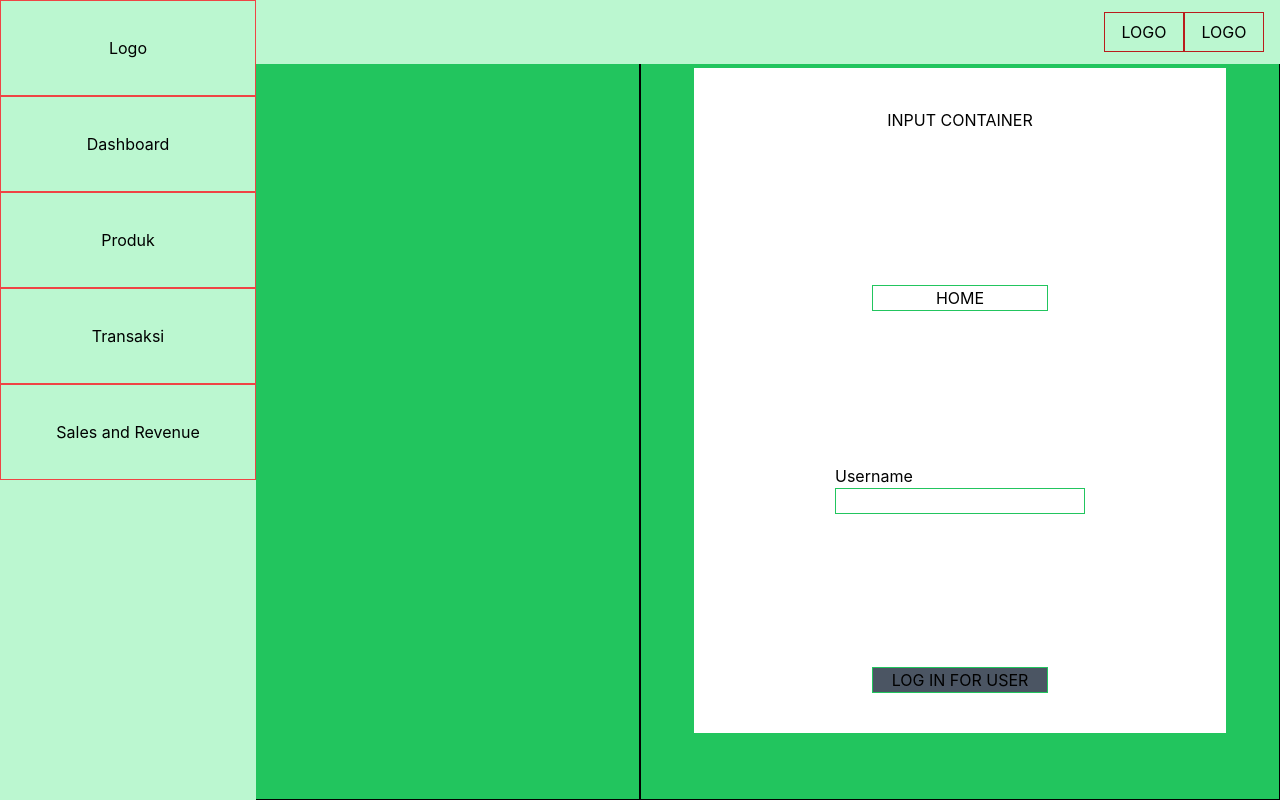
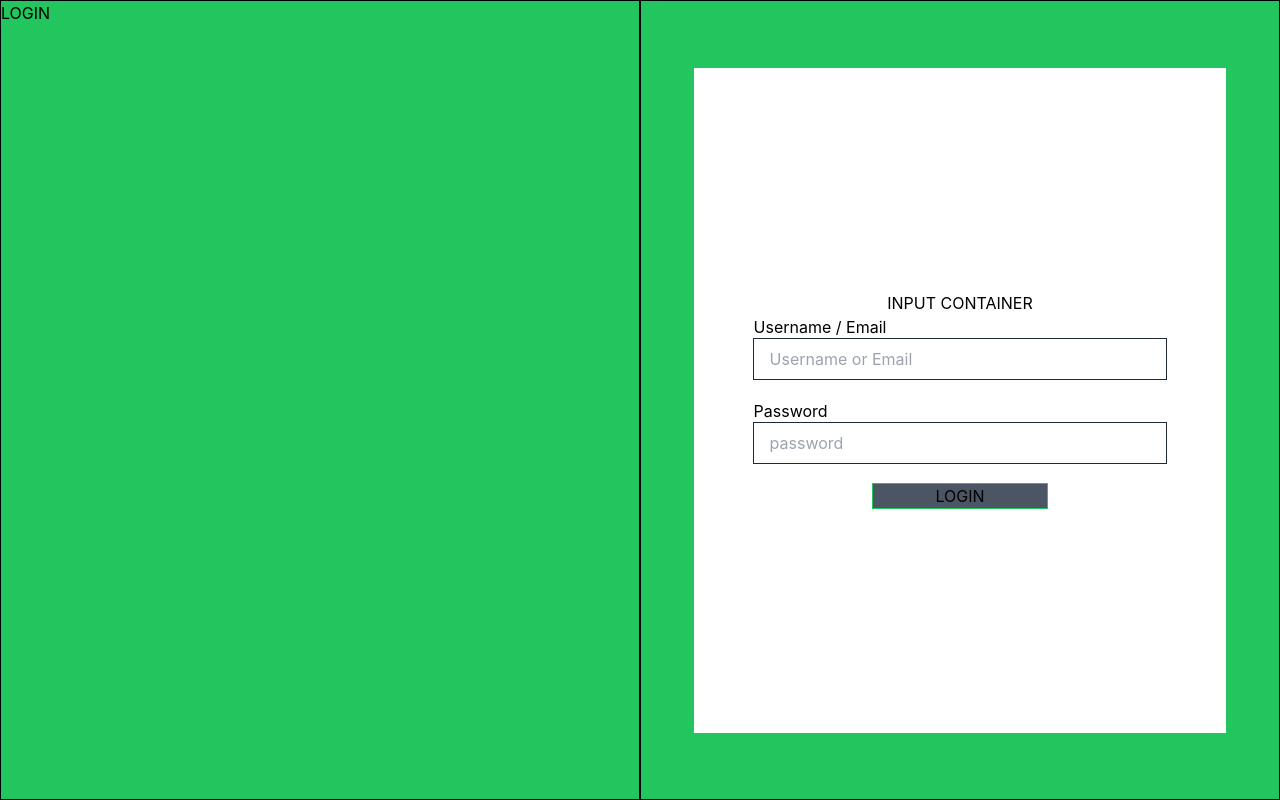
Before and after one commit to rianafrianto/jcwd-ls01-02-fe, a React (Create React App) app: page /login in a window 1280 px wide. Built offline with nearby package versions, Linux system fonts and the light colour scheme.

Commit message:
Rian_Login_Done

```diff
--- a/src/App.js
+++ b/src/App.js
@@ -41,8 +41,8 @@ function App() {
       location.pathname === "/register" ? null : (
         <Navbar />
       )}
-      {location.pathname === "/loginadmin" ? null : <NavbarAdmin />}
-      {location.pathname === "/loginadmin" ? null : <LeftbarAdmin />}
+      {/* {location.pathname === "/loginadmin" ? null : <NavbarAdmin />}
+      {location.pathname === "/loginadmin" ? null : <LeftbarAdmin />} */}
 
       <Routes>
         <Route path="/register" element={<SignUp />} />
--- a/src/Component/AuthProvider.jsx
+++ b/src/Component/AuthProvider.jsx
@@ -21,6 +21,7 @@ function AuthProvider({ children }) {
             authorization: token,
           },
         });
+        // console.log(res.data);
         dispatch({ type: "LOGIN", payload: res.data });
       }
     } catch (error) {
--- a/src/Pages/LogIn.jsx
+++ b/src/Pages/LogIn.jsx
@@ -2,56 +2,172 @@ import React, { useState } from "react";
 import { useNavigate } from "react-router-dom";
 import { useDispatch } from "react-redux";
 import { toast } from "react-toastify";
+import { Form, Formik } from "formik";
+import * as Yup from "yup";
+import axios from "axios";
+import API_URL from "../Helpers/API_URL";
+import Cookies from "js-cookie";
+
 function LogIn() {
   const navigate = useNavigate();
   const dispatch = useDispatch();
-  const [username, setUsername] = useState("");
-  const loginFunction = async () => {
+  const [changed, setChanged] = useState(false);
+
+  // let message = [];
+  // if (error_mes) {
+  //   message = error_mes.split(",");
+  // }
+
+  const initialValues = {
+    personId: "",
+    password: "",
+  };
+  const containSpaces = (string) => / /g.test(string);
+  const validationSchema = Yup.object({
+    personId: Yup.string()
+      .required("Username/Email is required!")
+      .test(
+        "Must not contain a space",
+        "Must not contain a space",
+        (value) => !containSpaces(value)
+      ),
+    password: Yup.string().required("Password is required!"),
+  });
+
+  const onSubmit = async (values, onSubmit) => {
     try {
-      let res = { username };
-      console.log(username);
-      dispatch({ type: "LOGIN", payload: res });
-      localStorage.setItem("user", res.username);
-      toast.success(`Hello, ${res.username}`, {
+      let res = await axios.post(`${API_URL}/auth/login`, {
+        username: values.personId,
+        email: values.personId,
+        password: values.password,
+      });
+      // console.log(res.data);
+      Cookies.set("token", res.headers["x-token-access"]);
+      dispatch({ type: "LOGIN", payload: res.data });
+      toast.success(`welcome back ${values.personId}`, {
         theme: "colored",
         position: "top-center",
+        style: { backgroundColor: "#3A7D44" },
       });
       setTimeout(() => {
-        return navigate(-1);
-      }, 1000);
+        navigate("/home");
+        // res.data.verified ? navigate("/home") : navigate("/verification");
+        // toast.success(`Welcome back, ${res.data.personId}!`, {
+        //   theme: "colored",
+        //   position: "top-center",
+        //   style: { backgroundColor: "#3A7D44" },
+        // });
+      }, 500);
     } catch (error) {
-      console.log(error);
+      dispatch({
+        type: "ERROR",
+        payload: error.response.data.message || "Network Error",
+      });
+    } finally {
+      onSubmit.setSubmitting(false);
     }
   };
+
   return (
     <div className="w-screen h-screen flex bg-green-500">
-      <div className="w-1/2 h-full border border-black">LOG IN</div>
+      <div className="w-1/2 h-full border border-black">LOGIN</div>
       <div className="w-1/2 h-full border flex border-black">
-        <div className="bg-white h-5/6 w-5/6 m-auto flex flex-col items-center justify-between py-10">
+        <div className="bg-white h-5/6 w-5/6 m-auto flex flex-col items-center justify-center py-10">
           INPUT CONTAINER
-          <button
-            className="w-44 border border-green-500 hover:bg-green-500 cursor-pointer"
-            onClick={() => navigate("/home")}
+          <Formik
+            initialValues={initialValues}
+            validationSchema={validationSchema}
+            onSubmit={onSubmit}
           >
-            HOME
-          </button>
-          <div className="flex flex-col">
-            <label htmlFor="username">Username</label>
+            {(formik) => {
+              const {
+                handleChange,
+                errors,
+                touched,
+                isSubmitting,
+                isValid,
+                values,
+                dirty,
+                handleBlur,
+              } = formik;
+
+              return (
+                <Form className="flex flex-col items-center gap-y-5">
+                  <div className="w-full relative">
+                    <label htmlFor="personId">Username / Email</label>
                     <input
-              name="username"
-              className="border border-green-500"
-              type="text"
-              onChange={(e) => setUsername(e.target.value)}
-              value={username}
+                      name="personId"
+                      placeholder="Username or Email"
+                      onChange={(e) => {
+                        setChanged(true);
+                        handleChange(e);
+                      }}
+                      onBlur={handleBlur}
+                      value={values.personId}
+                      className={
+                        errors.personId &&
+                        touched.personId &&
+                        values.personId.length &&
+                        dirty &&
+                        !changed
+                          ? "w-full p-2 px-4 outline outline-1 outline-gray-800"
+                          : "w-full p-2 px-4 outline outline-1 outline-gray-800"
+                      }
                     />
+                    {errors.personId &&
+                    touched.personId &&
+                    dirty &&
+                    values.personId.length ? (
+                      <div name="personId" className="absolute text-red-600">
+                        {errors.personId}
+                      </div>
+                    ) : null}
+                    {true ? (
+                      <div className="absolute text-red-600"></div>
+                    ) : null}
+                  </div>
+
+                  <div className="w-full relative">
+                    <label htmlFor="password">Password</label>
+                    <input
+                      name="password"
+                      placeholder="password"
+                      type="password"
+                      onChange={(e) => {
+                        setChanged(true);
+                        handleChange(e);
+                      }}
+                      autoFocus={false}
+                      value={values.password}
+                      onBlur={handleBlur}
+                      className={
+                        errors.personId &&
+                        touched.personId &&
+                        values.personId.length &&
+                        dirty &&
+                        !changed
+                          ? "w-full p-2 px-4 outline outline-1 outline-gray-800"
+                          : "w-full p-2 px-4 outline outline-1 outline-gray-800"
+                      }
+                    />
+                    {true ? (
+                      <div className="absolute text-red-600"></div>
+                    ) : null}
+                    {true ? (
+                      <div className="absolute text-red-600"></div>
+                    ) : null}
                   </div>
                   <button
+                    type="submit"
+                    disabled={!isValid || isSubmitting || !changed}
                     className="w-44 border border-green-500 hover:bg-green-500 cursor-pointer disabled:bg-gray-600 disabled:cursor-not-allowed"
-            onClick={loginFunction}
-            disabled={username === ""}
                   >
-            LOG IN FOR USER
+                    LOGIN
                   </button>
+                </Form>
+              );
+            }}
+          </Formik>
         </div>
       </div>
     </div>
--- a/src/Pages/SignUp.jsx
+++ b/src/Pages/SignUp.jsx
@@ -31,6 +31,7 @@ function SignUp() {
   const onSubmit = async (values, { setSubmitting }) => {
     try {
       let res = await axios.post(`${API_URL}/auth/register`, values);
+      console.log(res.data);
       dispatch({ type: "LOGIN", payload: res.data });
       Cookies.set("token", res.headers["x-token-access"]);
       toast.success(`welcome ${values.username}`);
```
Lines whose indentation alone changed are shown as unchanged.
